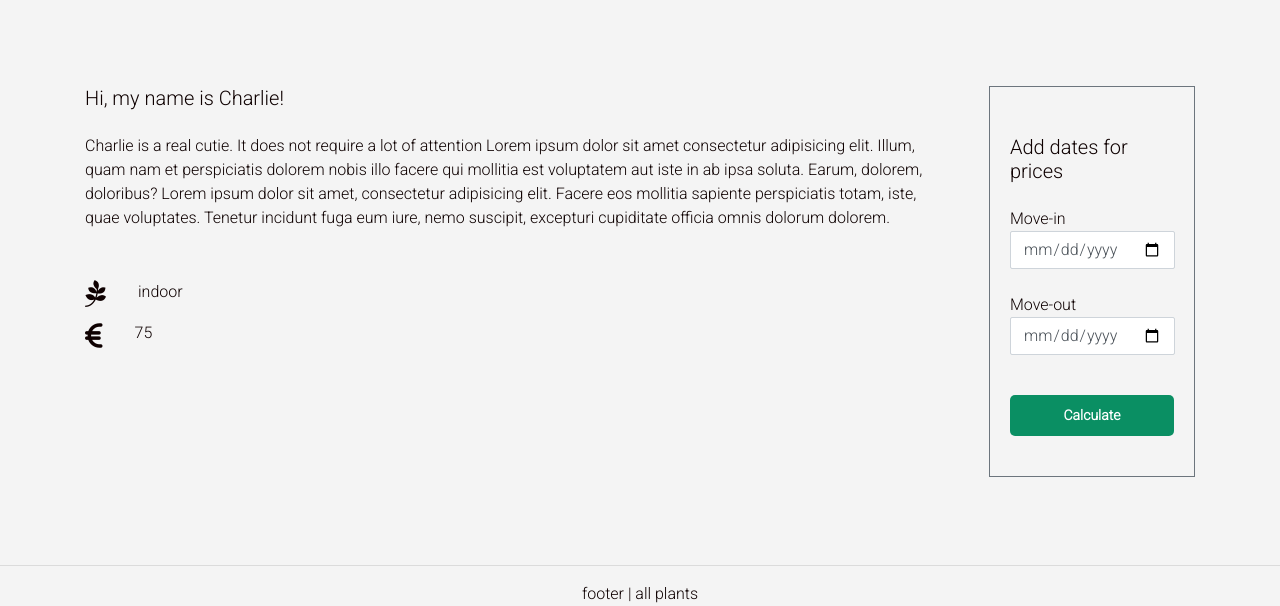
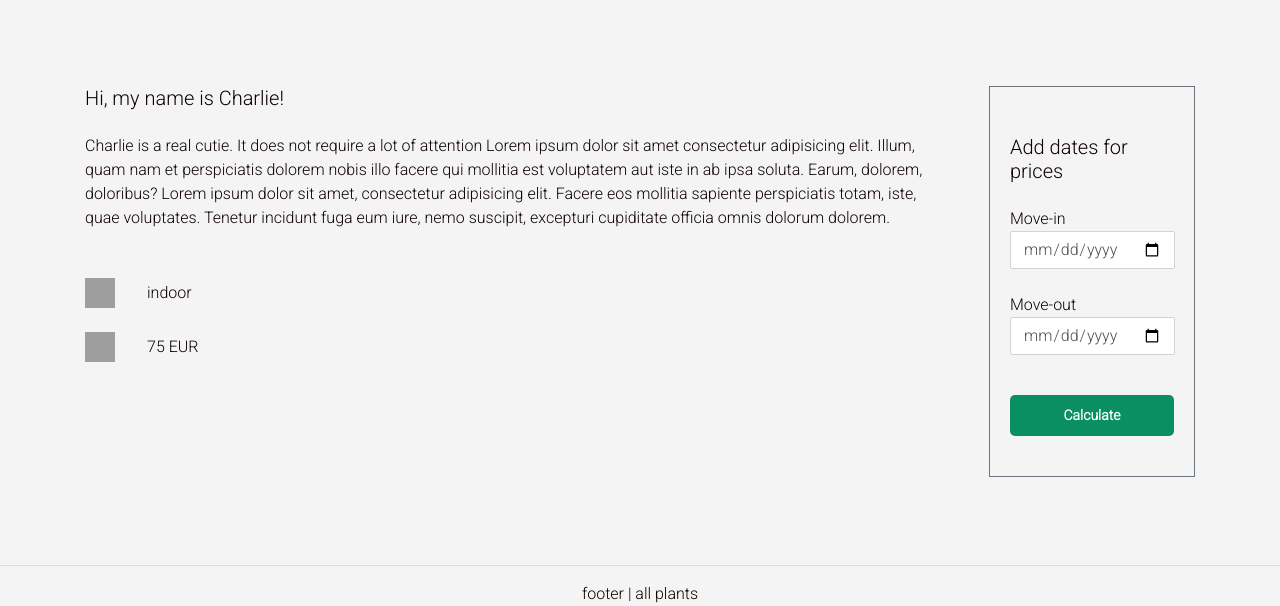
Before and after one commit to ClementPM/plantify, a Rails app: page /plants/1 in a window 1280 px wide. Shown: the part 754-1360 px from the top of the page. Run offline with Rails 7, Linux system fonts and the light colour scheme; a user stored in the database is signed in; data comes from the database, SQL or seed files in the repository; data that the repository does not hold is empty; style sheets or scripts are compiled from the project's sources; some libraries are stand-ins or nearby versions; grey boxes are pictures that could not be loaded.

Commit message:
changed icons

```diff
--- a/app/assets/stylesheets/components/_card.scss
+++ b/app/assets/stylesheets/components/_card.scss
@@ -20,7 +20,6 @@
   height: 350px;
   background-position: center;
   background-size: cover;
-
 }
 
 .plant-card-image-show-main {
--- a/app/views/plants/show.html.erb
+++ b/app/views/plants/show.html.erb
@@ -53,16 +53,23 @@
         <p class="mb-5 mr-5"><%= @plant.description %>
         Lorem ipsum dolor sit amet consectetur adipisicing elit. Illum, quam nam et perspiciatis dolorem nobis illo facere qui mollitia est voluptatem aut iste in ab ipsa soluta. Earum, dolorem, doloribus? Lorem ipsum dolor sit amet, consectetur adipisicing elit. Facere eos mollitia sapiente perspiciatis totam, iste, quae voluptates. Tenetur incidunt fuga eum iure, nemo suscipit, excepturi cupiditate officia omnis dolorum dolorem.</p>
 
-        <div class="d-flex align-items-end">
-          <h3 class="mr-4"><i class="fab fa-pagelines"></i></h3>
-          <p class="ml-2 d-flex align-items-end"><%= @plant.category %></p>
+        <div class="d-flex align-items-center mb-4">
+          <div class="mr-4">
+            <%= image_tag("https://www.flaticon.com/svg/static/icons/svg/1460/1460537.svg", size: "30") %>
+          </div>
+          <div class="mb-0 ml-2">
+            <p class="mb-0"><%= @plant.category %></p>
+          </div>
         </div>
 
-        <div class="d-flex">
-          <h3 class="mr-4"><i class="fas fa-euro-sign"></i></h3>
-          <p class="ml-2 d-flex align-items-end"><%= @plant.price %></p>
+        <div class="d-flex align-items-center">
+          <div class="mr-4">
+            <%= image_tag("https://www.flaticon.com/svg/static/icons/svg/846/846066.svg", size: "30") %>
+          </div>
+          <div class="ml-2">
+            <p class="mb-0"><%= @plant.price %> EUR</p>
+          </div>
         </div>
-
 
       </div>
 
```
